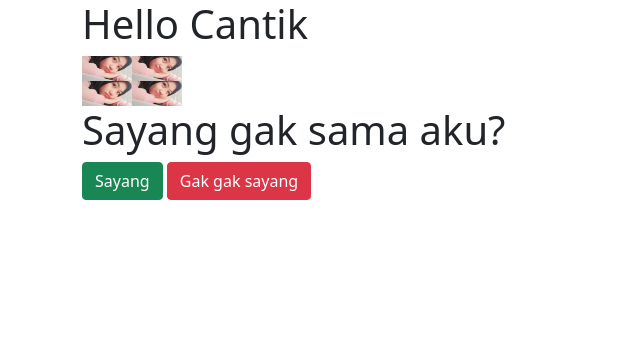
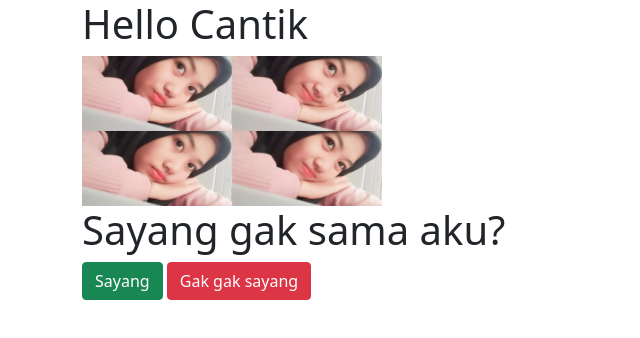
Before and after one commit to ilhamsptra20/hehe.github.io, a plain HTML site: page index.html in a window 1280 px wide. Shown: the whole page, without its empty margins (0-640 px from the left). Drawn offline with nearby package versions, Linux system fonts and the light colour scheme.

Commit message:
Update index.html

```diff
--- a/index.html
+++ b/index.html
@@ -13,7 +13,7 @@
   <body>
     <div class="container">
       <h1>Hello Cantik</h1>
-      <img src="foto.jpg" width="100" height="50" alt="" />
+      <img src="foto.jpg" width="300" height="150" alt="" />
       <h1>Sayang gak sama aku? </h1>
       <button class="btn btn-success"id="btn_mau" onclick="alert('I LOVE YOU 😘')">Sayang</button>&nbsp;
       <button class="btn btn-danger" id='btn_gamau' onclick='gamau(this)' style='position:absolute'>Gak gak sayang</button>
```
